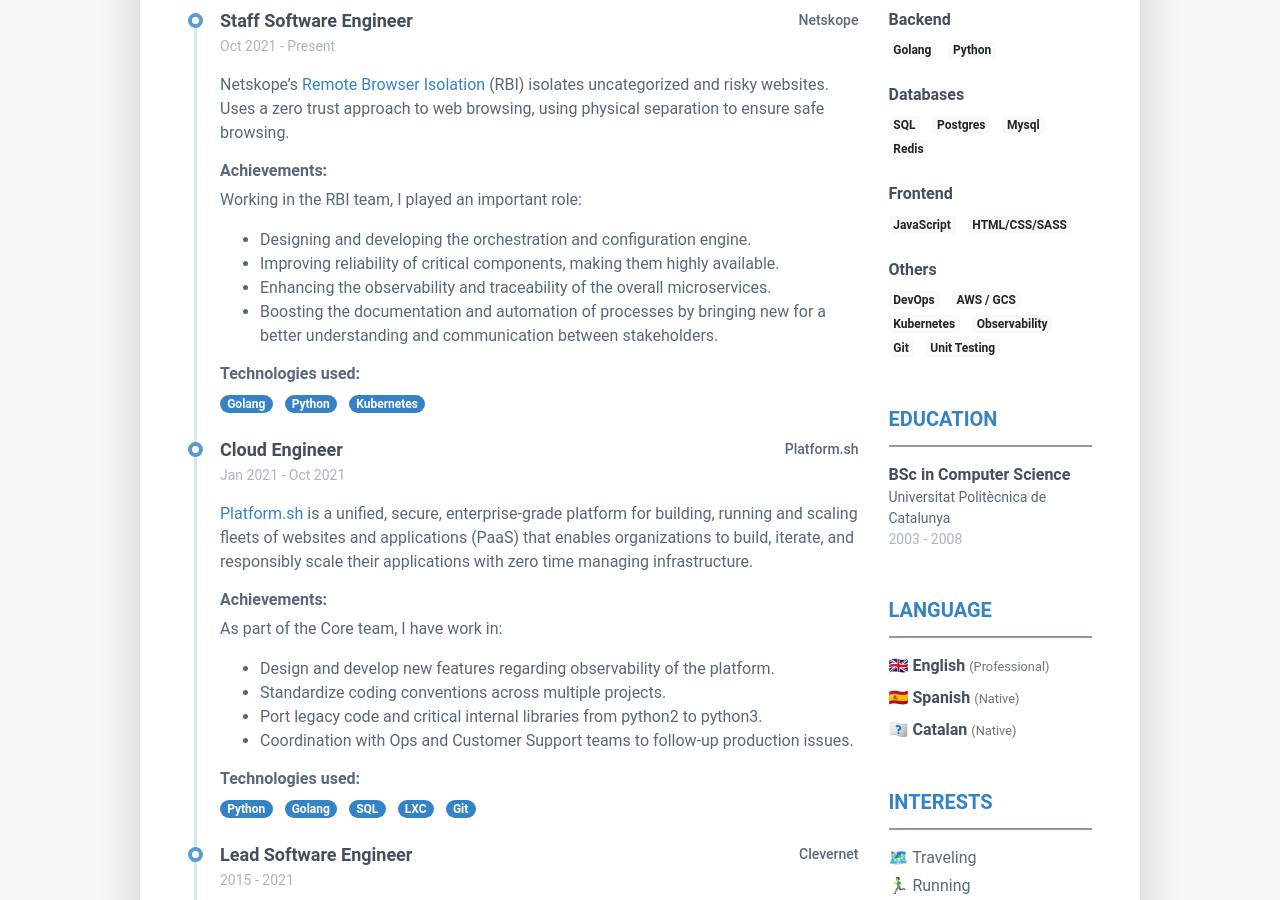
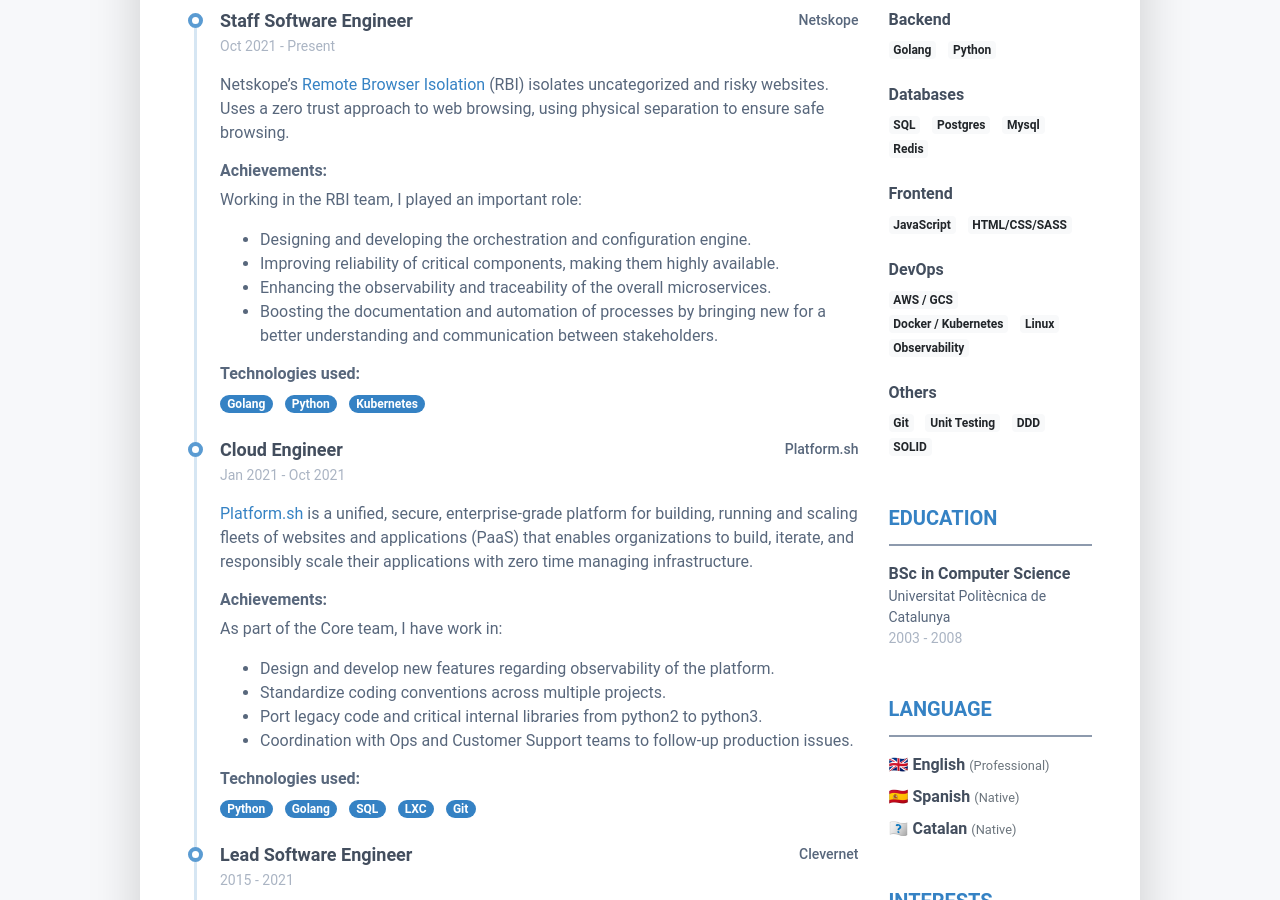
Before and after one commit to robertobarreda/robertobarreda.github.io, a Jekyll site: the page built from index.markdown, in a window 1280 px wide and 900 px high, scrolled down 520 px. Built offline with Jekyll 4.4.1, drawn with Linux system fonts in a browser that asks for light colours.

Commit message:
update skills

```diff
--- a/_data/data.yml
+++ b/_data/data.yml
@@ -207,11 +207,15 @@
     tools:
       - JavaScript
       - HTML/CSS/SASS
+  - category: DevOps
+    tools:
+      - AWS / GCS
+      - Docker / Kubernetes
+      - Linux
+      - Observability
   - category: others
     tools:
-      - DevOps
-      - AWS / GCS
-      - Kubernetes
-      - Observability
       - Git
       - Unit Testing
+      - DDD
+      - SOLID
```
